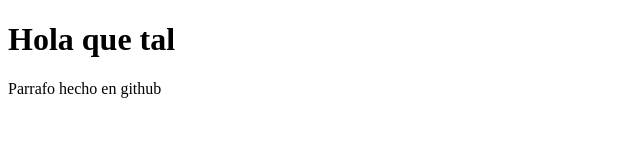
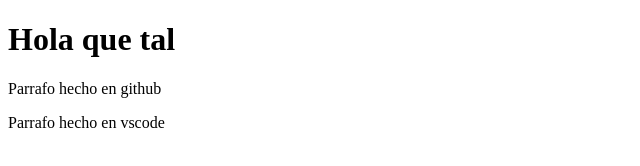
Before and after one commit to MrLyon2412/Proyecto-C-Empresa-C, a plain HTML site: page index.html in a window 1280 px wide. Shown: the whole page, without its empty margins (0-640 px from the left). Drawn offline with Linux system fonts and the light colour scheme.

Commit message:
parrafo de vscode

```diff
--- a/index.html
+++ b/index.html
@@ -11,5 +11,7 @@
 
     <p>Parrafo hecho en github</p>
 
+    <p>Parrafo hecho en vscode</p>
+
 </body>
 </html>
```
